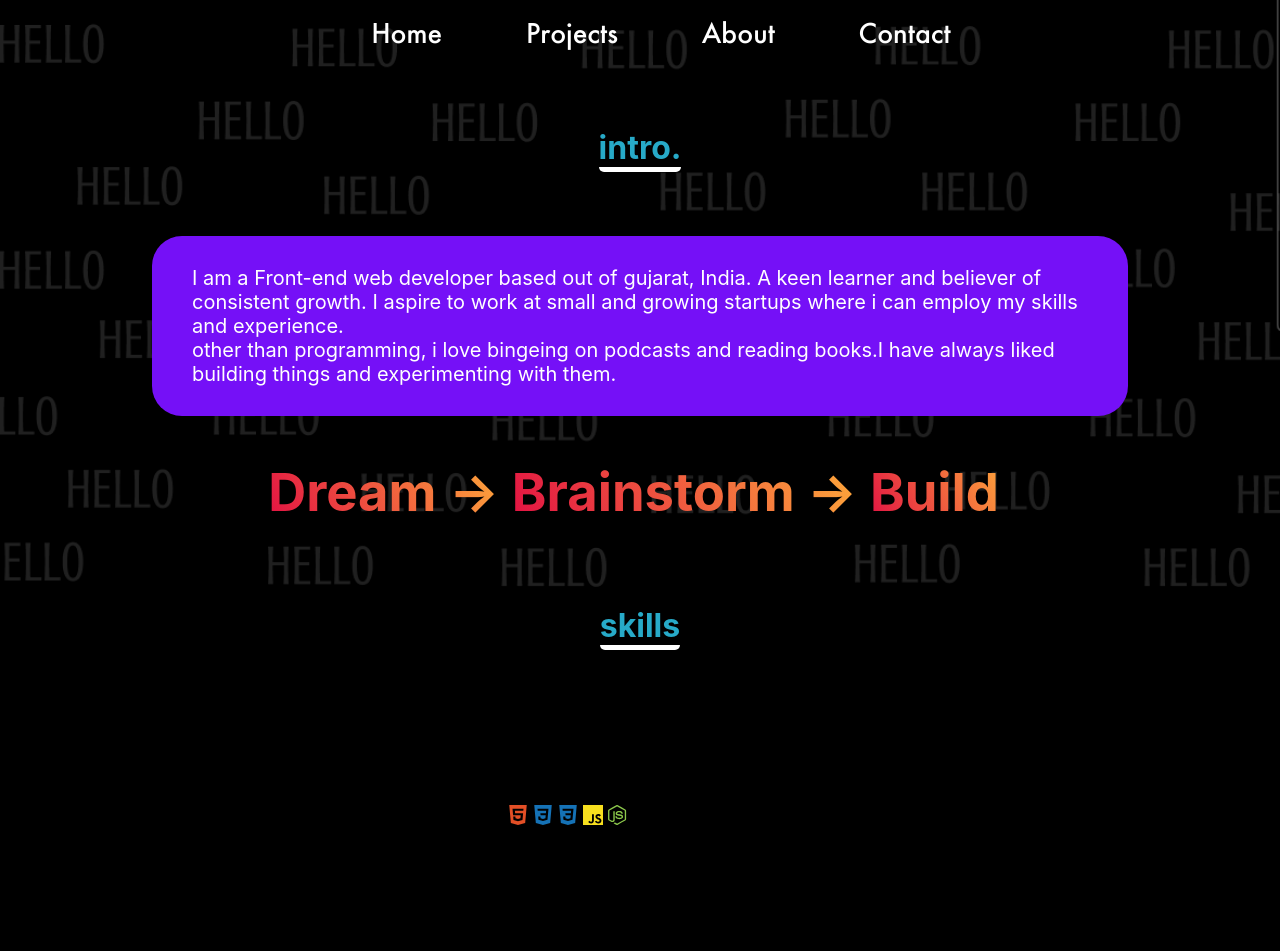
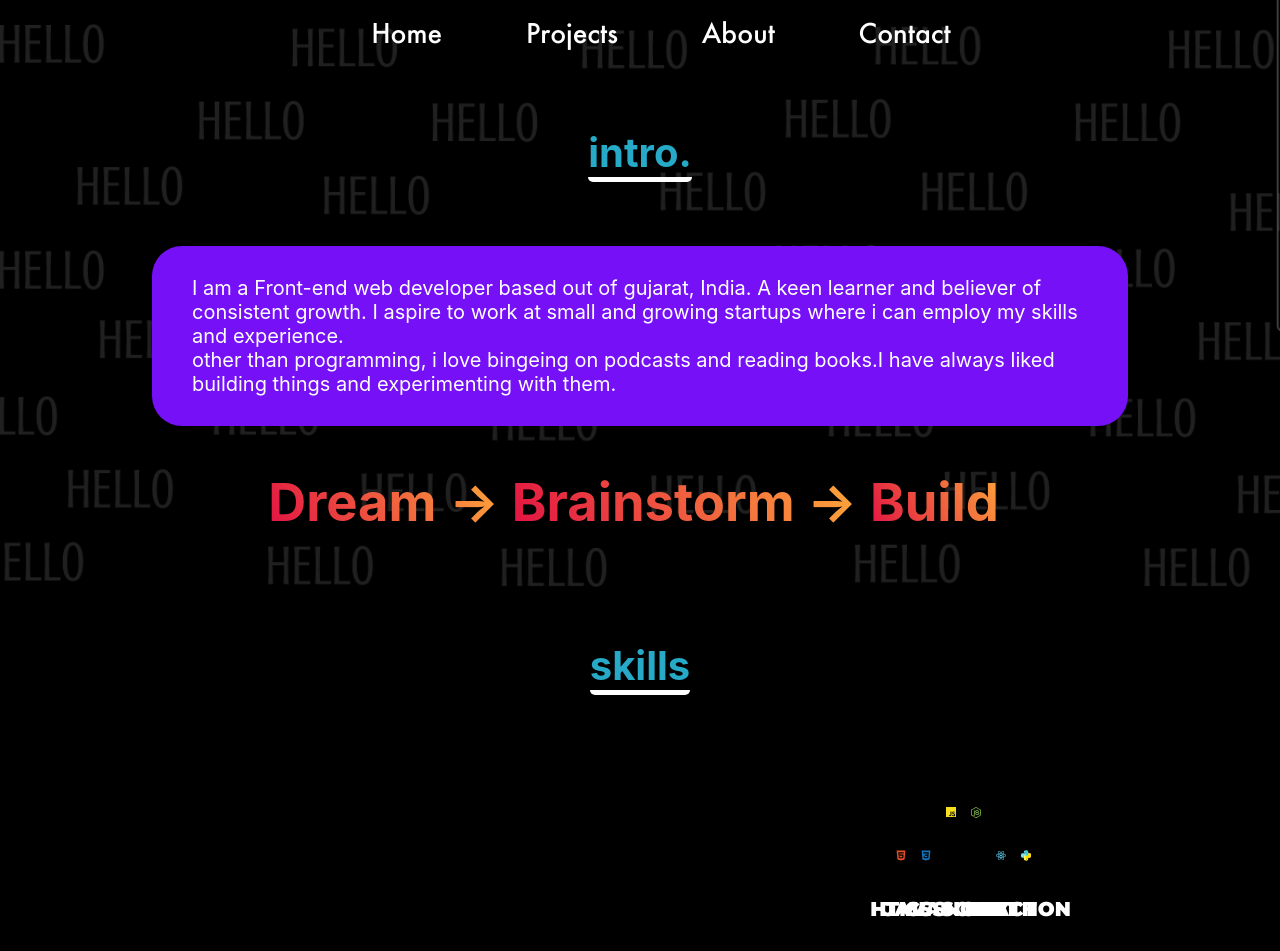
Before and after one commit to sahilkakwani9/React-Portfolio, a React (Create React App) app: page /about in a window 1280 px wide. Before the commit the page ends 928 px from the top, so only its background shows below. Built offline with nearby package versions, Linux system fonts and the light colour scheme.

Commit message:
about almost done

```diff
--- a/src/components/About.css
+++ b/src/components/About.css
@@ -59,6 +59,7 @@
     border-radius: 5px;
     width: fit-content;
     margin: auto;
+    font-size: 40px;
 }
 
 .about-container .tree-left{
@@ -107,7 +108,7 @@
 }
 
 .about-container .skills {
-    margin-top: 3%;
+    margin-top: 5%;
 }
 
 .about-container .skills-content {
@@ -122,12 +123,41 @@
     /* color: rgb(247, 2, 2); */
     color: #fff;
     background-color: #000;
-    height: 7vw;
+    height: 15vw;
     font-size: 80px;
-    width: 80%;
+    width: 70%;
     display: flex;
 
     /* position: absolute; */
-    margin: 8% auto 0 auto;
+    margin: 5% auto 0 auto;
     /* transform: rotate(270deg); */
 }
+
+.skills .skills-content{
+    /* justify-content: space-between; */
+    display: flex;
+    justify-content: center;
+}
+
+.skill{
+    width: 100%;
+    display: flex;
+    text-align: center;
+    justify-content: center;
+}
+
+/* .skills .skills-content div{
+    width: 100%;
+} */
+
+.skills img{
+    width: 40%;
+}
+.about-container .skills span{
+    position: absolute;
+    font-size: 20px;
+    bottom:30px;
+    text-align: center;
+    font-family: Montserrat;
+    /* margin-bottom: -35%; */
+}
--- a/src/components/About.js
+++ b/src/components/About.js
@@ -47,20 +47,35 @@ function About() {
         <h1>skills</h1>
         <div className="skills-content">
           <Marquee className="marq" gradient={false} speed={200}>
-          <div className="skill">
+            <div className="skill">
               <img src="/html5.svg" alt="html5" />
+              <br />
+              <span>HTML</span>
             </div>
             <div className="skill">
               <img src="/css3.svg" alt="html5" />
-            </div>
-            <div className="skill">
-              <img src="/css3.svg" alt="html5" />
+              <br />
+              <span>CSS</span>
             </div>
             <div className="skill">
               <img src="/javascript.svg" alt="html5" />
+              <br />
+              <span>JAVASCRIPT</span>
             </div>
             <div className="skill">
               <img src="/nodejs.svg" alt="html5" />
+              <br />
+              <span>NODE</span>
+            </div>
+            <div className="skill">
+              <img src="/react.svg" alt="html5" />
+              <br />
+              <span>REACT</span>
+            </div>
+            <div className="skill">
+              <img src="/python.svg" alt="html5" />
+              <br />
+              <span>PYTHON</span>
             </div>
           </Marquee>
         </div>
--- a/src/components/Hero.css
+++ b/src/components/Hero.css
@@ -151,11 +151,7 @@ body {
 
 
 
-.marq div{
-    /* margin-right: 350px; */
-    justify-content: space-around;
-    font-family: 'Bangers';
-}
+
 /* .marq div h4{
     padding-right: 5%;
 } */
```
Also changed, not shown: public/python.svg (added), public/react.svg (added).
